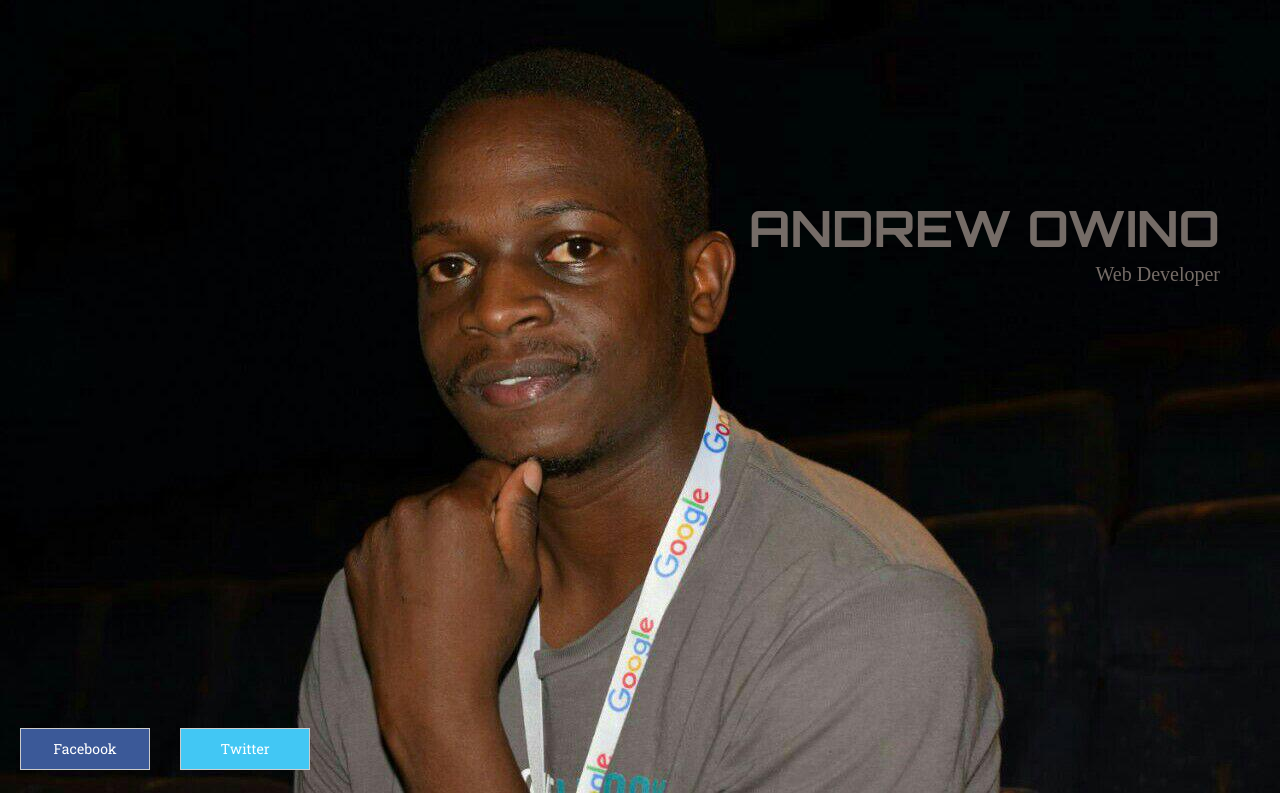
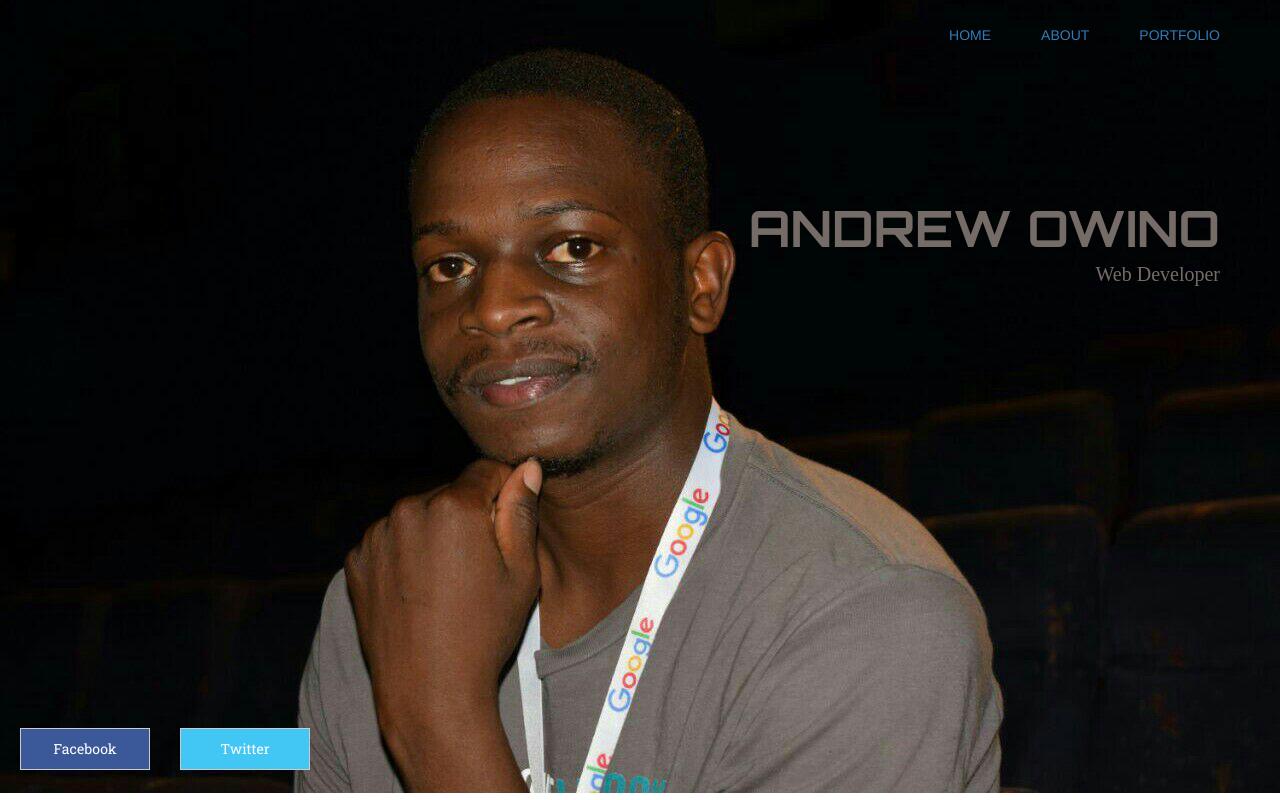
Before and after one commit to AndyCodez/portfolio, a plain HTML site: page index.html in a window 1280 px wide. Shown: the top 800 px of the page. Drawn offline with nearby package versions, Linux system fonts and the light colour scheme; a web font is replaced by a local one.

Commit message:
create transparent fixed on top navbar

```diff
--- a/assets/stylesheets/index.css
+++ b/assets/stylesheets/index.css
@@ -2,9 +2,23 @@
 	margin: 0;
 	padding: 0;
 }
+body {
+	clear: both;
+}
 .container-fluid {
 	margin: 0;
 	width: 100%;
+}
+.topbar {
+	background-color:  transparent;
+	height: 70px;
+	width: 100%;
+}
+.topbar li {
+	margin: 10px;
+}
+.topbar ul {
+	margin-right: 50px;
 }
 .slider-image>img{
 	width: 100%;
--- a/index.html
+++ b/index.html
@@ -10,7 +10,17 @@
 <body>
 	<!-- jQuery (necessary for Bootstrap's JavaScript plugins) -->
 	<script src="https://ajax.googleapis.com/ajax/libs/jquery/1.12.4/jquery.min.js"></script>
-	<div class="slider-image">
+		<div class="topbar navbar-fixed-top">
+				<div class="navbar-right">
+				<ul class="nav navbar-nav">
+					<li><a href="#home">HOME</a></li>
+					<li><a href="#about">ABOUT</a></li>
+					<li><a href="#portfolio">PORTFOLIO</a></li>
+				</ul>
+				</div>
+
+		</div>
+	<div class="slider-image" id="home">
 		<img src="andrew-cropped.jpg" class="img-responsive">
 		<div id="site-owner">
 			<h1><span>ANDREW OWINO</span></h1>
@@ -23,7 +33,7 @@
 		</div>
 	</div>
 	<div class="container-fluid">
-		<div class="portfolio">
+		<div class="portfolio" id="portfolio">
 			<h2 class="text-center">Portfolio</h2>
 			<div class="row">
 				<div class="col-md-4 portfolio-showcase">
```
